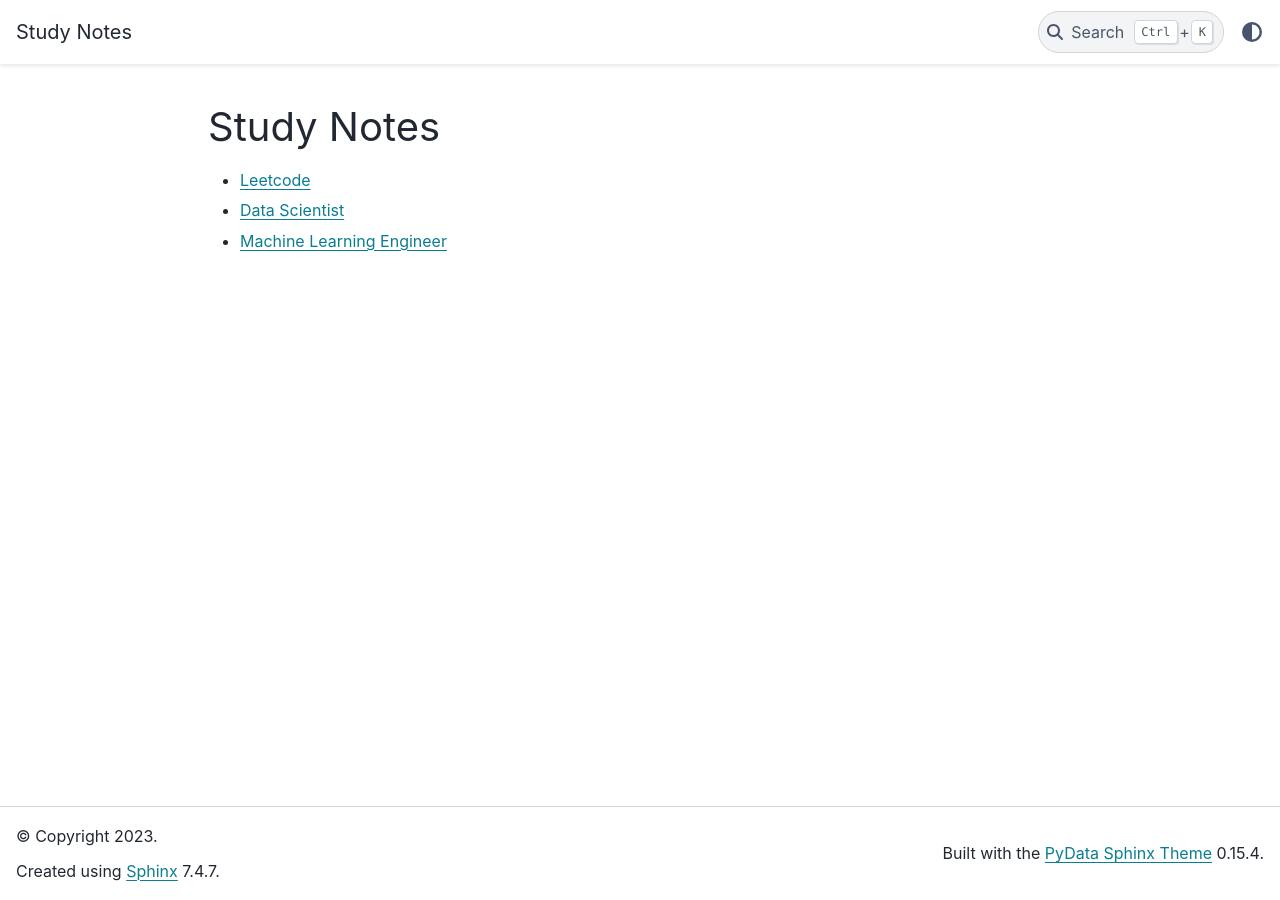
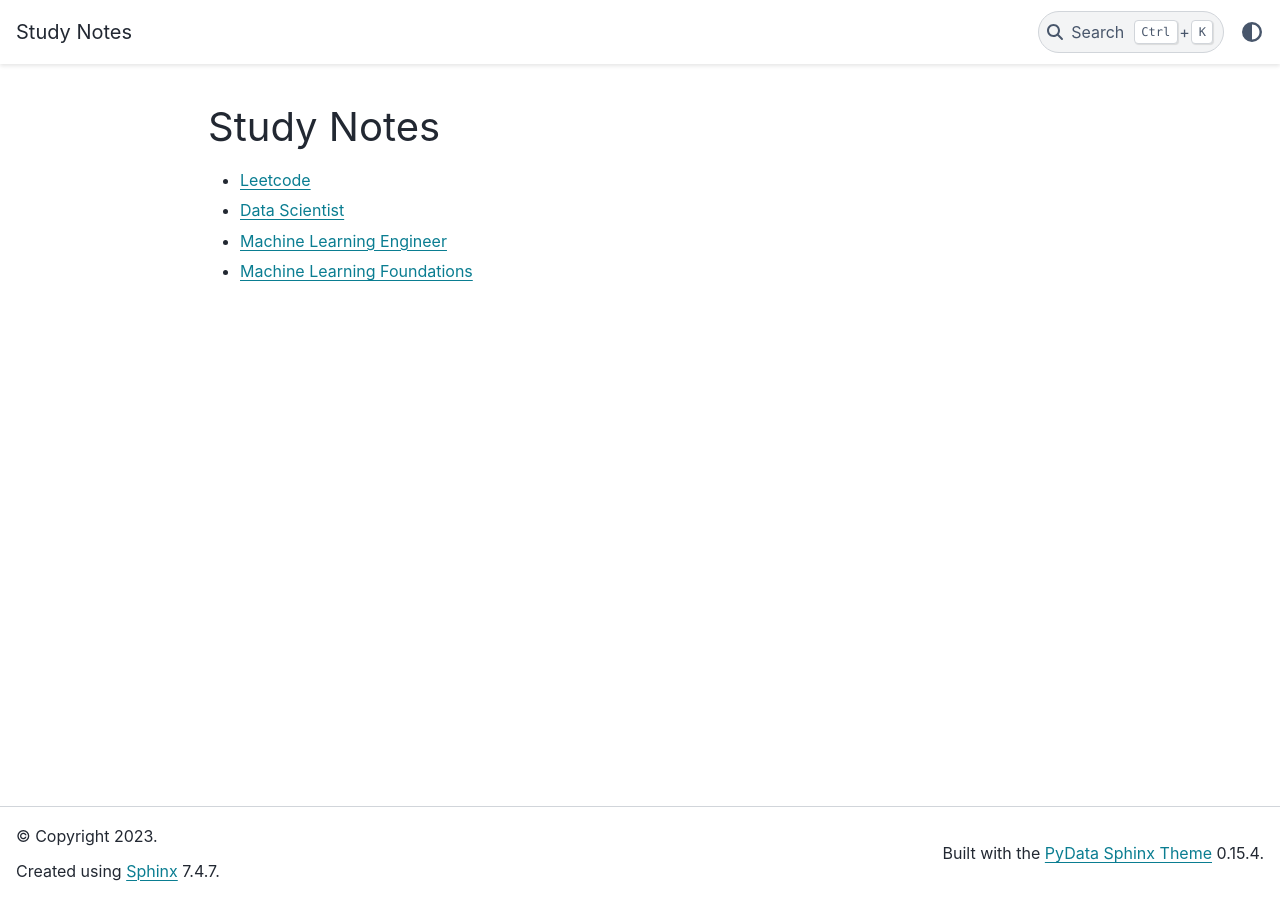
Before and after one commit to KelinZhong/StudyNotes, a Jupyter Book: the page built from intro.md, in a window 1280 px wide. Built offline with Jupyter Book 1.0.4 settings and Sphinx 7.4.7 and the PyData theme 0.15.4, drawn with Linux system fonts in a browser that asks for light colours.

Commit message:
update ML foundations

```diff
--- a/intro.md
+++ b/intro.md
@@ -3,3 +3,4 @@
 - [Leetcode](https://kelinzhong.github.io/LCnotes/)
 - [Data Scientist](https://kelinzhong.github.io/DSnotes/)
 - [Machine Learning Engineer](https://kelinzhong.github.io/MLEnotes/)
+- [Machine Learning Foundations](https://kelinzhong.github.io/MLfoundations/)
```
